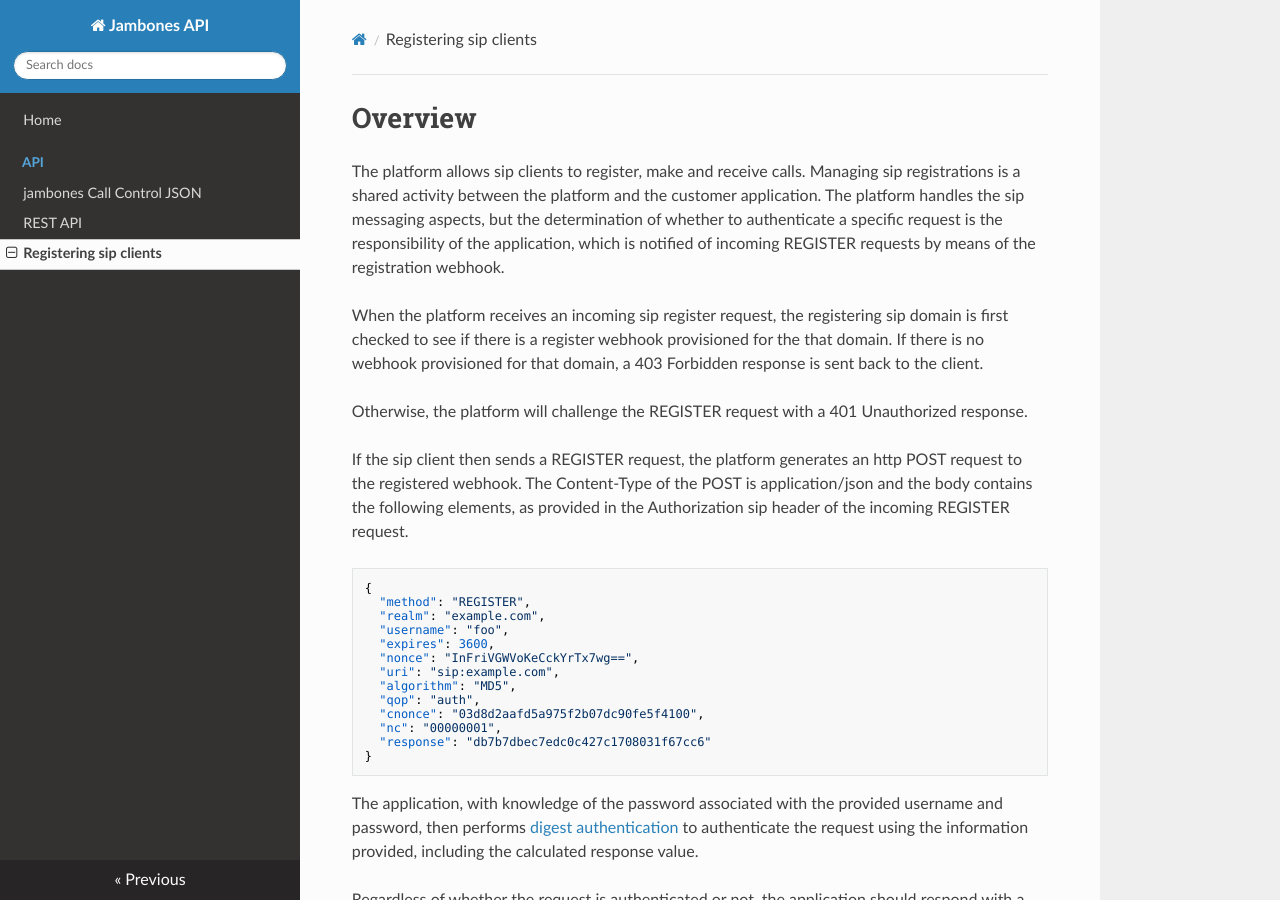
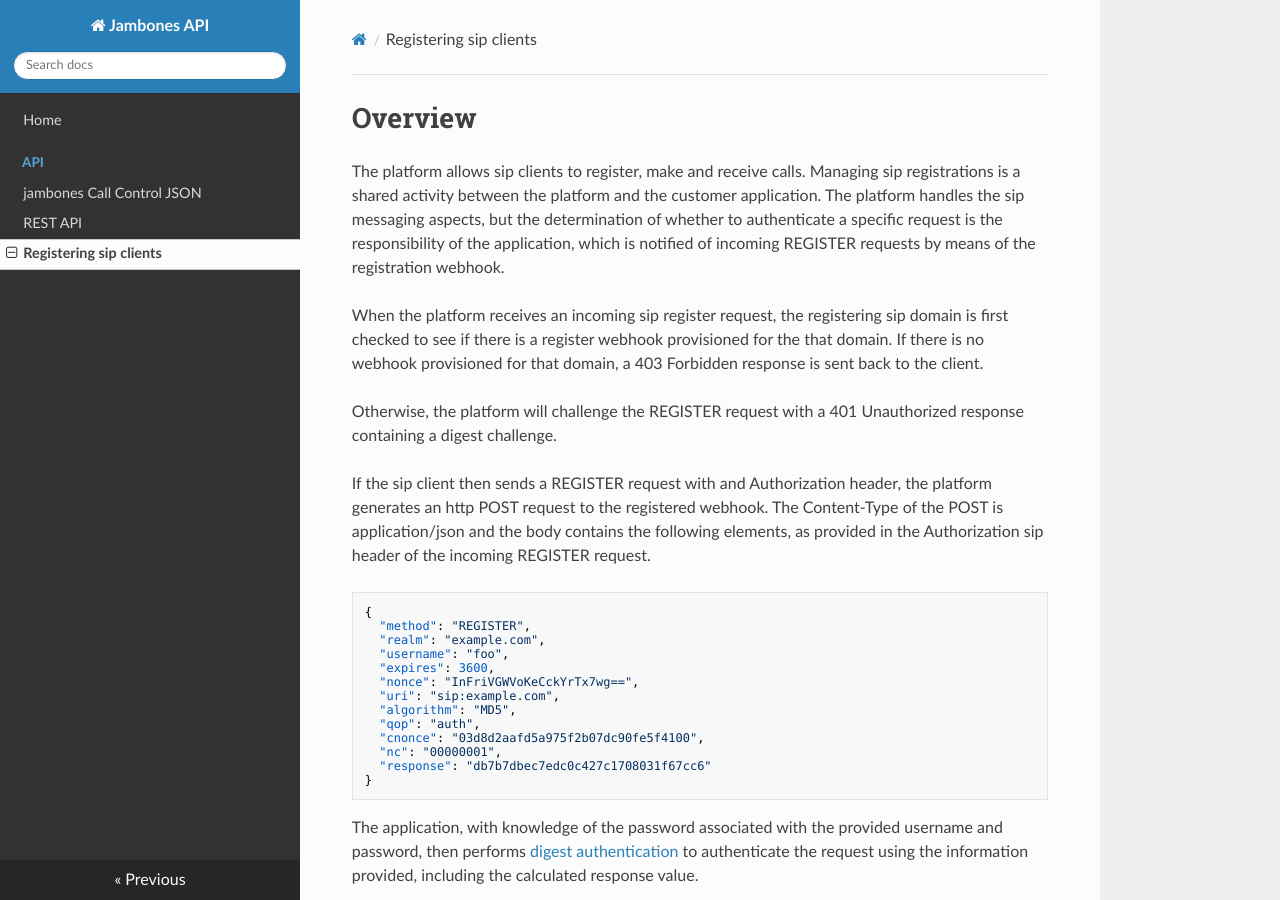
Before and after one commit to jambonz/jambonz-docs, an MkDocs documentation site: the page built from docs/register-hook.md, in a window 1280 px wide and 900 px high. Built offline with MkDocs 1.6.1, drawn with Linux system fonts in a browser that asks for light colours; nearby versions of some CDN libraries.

Commit message:
update register docs

````diff
--- a/docs/register-hook.md
+++ b/docs/register-hook.md
@@ -3,9 +3,9 @@ The platform allows sip clients to register, make and receive calls.  Managing s
 
 When the platform receives an incoming sip register request, the registering sip domain is first checked to see if there is a register webhook provisioned for the that domain.  If there is no webhook provisioned for that domain, a 403 Forbidden response is sent back to the client.
 
-Otherwise, the platform will challenge the REGISTER request with a 401 Unauthorized response.
+Otherwise, the platform will challenge the REGISTER request with a 401 Unauthorized response containing a digest challenge.
 
-If the sip client then sends a REGISTER request, the platform generates an http POST request to the registered webhook.  The Content-Type of the POST is application/json and the body contains the following elements, as provided in  the Authorization sip header of the incoming REGISTER request.
+If the sip client then sends a REGISTER request with and Authorization header, the platform generates an http POST request to the registered webhook.  The Content-Type of the POST is application/json and the body contains the following elements, as provided in  the Authorization sip header of the incoming REGISTER request.
 ```
 {
   "method": "REGISTER",
````
